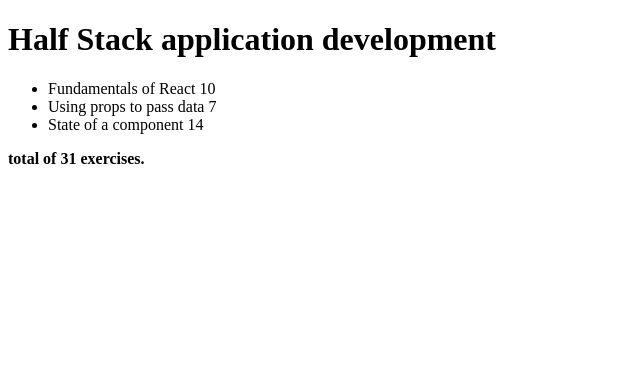
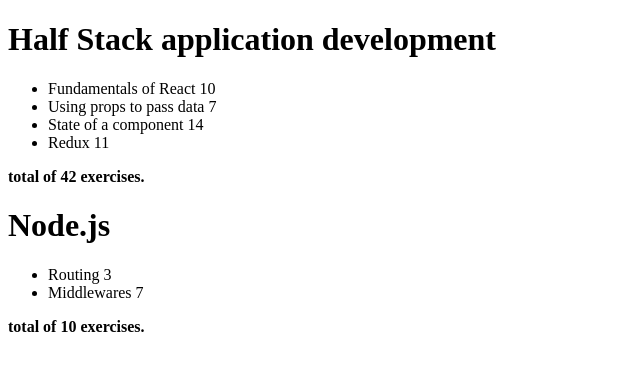
Before and after one commit to EnkiEnki77/fo-part1, a React (Create React App) app: page / in a window 1280 px wide. Shown: the top 370 px of the page, without its empty margins (0-640 px from the left). Built offline with nearby package versions, Linux system fonts and the light colour scheme.

Commit message:
part 2 exercise 4

```diff
--- a/src/App.js
+++ b/src/App.js
@@ -3,9 +3,10 @@
 
 
 function App({notes}) {
-  const course = {
+  const courses = [
+    {
+      name: 'Half Stack application development',
       id: 1,
-    name: 'Half Stack application development',
       parts: [
         {
           name: 'Fundamentals of React',
@@ -21,13 +22,35 @@
           name: 'State of a component',
           exercises: 14,
           id: 3
+        },
+        {
+          name: 'Redux',
+          exercises: 11,
+          id: 4
+        }
+      ]
+    },
+    {
+      name: 'Node.js',
+      id: 2,
+      parts: [
+        {
+          name: 'Routing',
+          exercises: 3,
+          id: 1
+        },
+        {
+          name: 'Middlewares',
+          exercises: 7,
+          id: 2
         }
       ]
     }
+  ]
 
   return (
     <div className="App">
-      <Course course={course}/>
+      <Course courses={courses}/>
     </div>
   );
 }
--- a/src/components/Course.js
+++ b/src/components/Course.js
@@ -1,16 +1,22 @@
 import React from 'react'
 
-const Course = ({course}) => {
-    console.log(course)
+const Course = ({courses}) => {
+    console.log(courses)
   return (
     <>
-        <h1>{course.name}</h1>
-        <ul>
-            {course.parts.map(c => {
-                return <li key={c.id}>{c.name} {c.exercises}</li>
-            })}
-        </ul>
-        <p><b>total of {course.parts.map(p => p.exercises).reduce((a, b) => a + b)} exercises.</b></p>
+        {courses.map(c => {
+            return (
+                <div key={c.id}>
+                    <h1>{c.name}</h1>
+                    <ul>
+                        {c.parts.map(p => {
+                            return <li key={p.id}>{p.name} {p.exercises}</li>
+                        })}
+                    </ul>
+                    <p><b>total of {c.parts.map(p => p.exercises).reduce((a, b) => a + b)} exercises.</b></p>
+                </div>
+            )
+        })}
     </>
   )
 }
```
Lines whose indentation alone changed are shown as unchanged.
